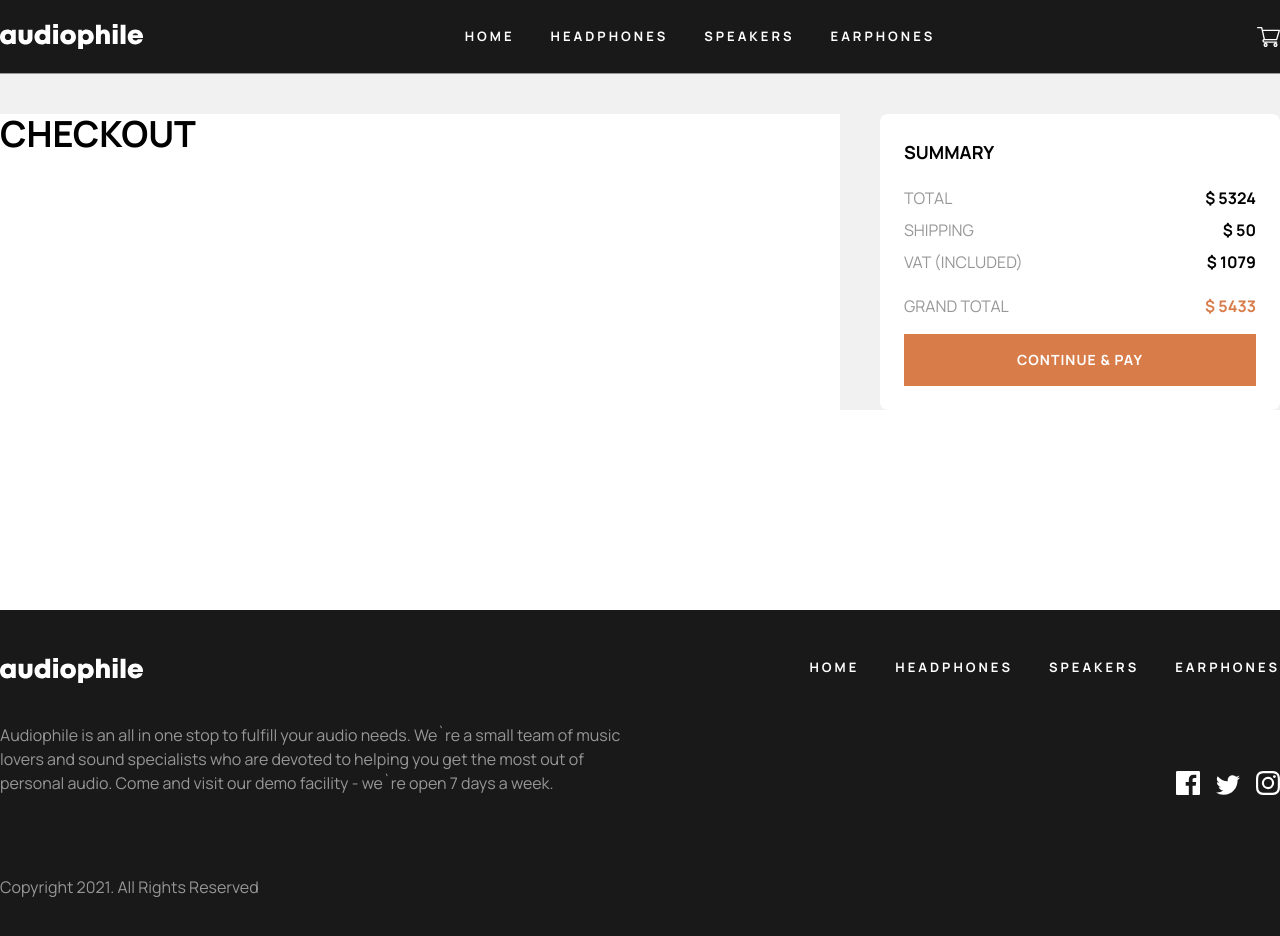
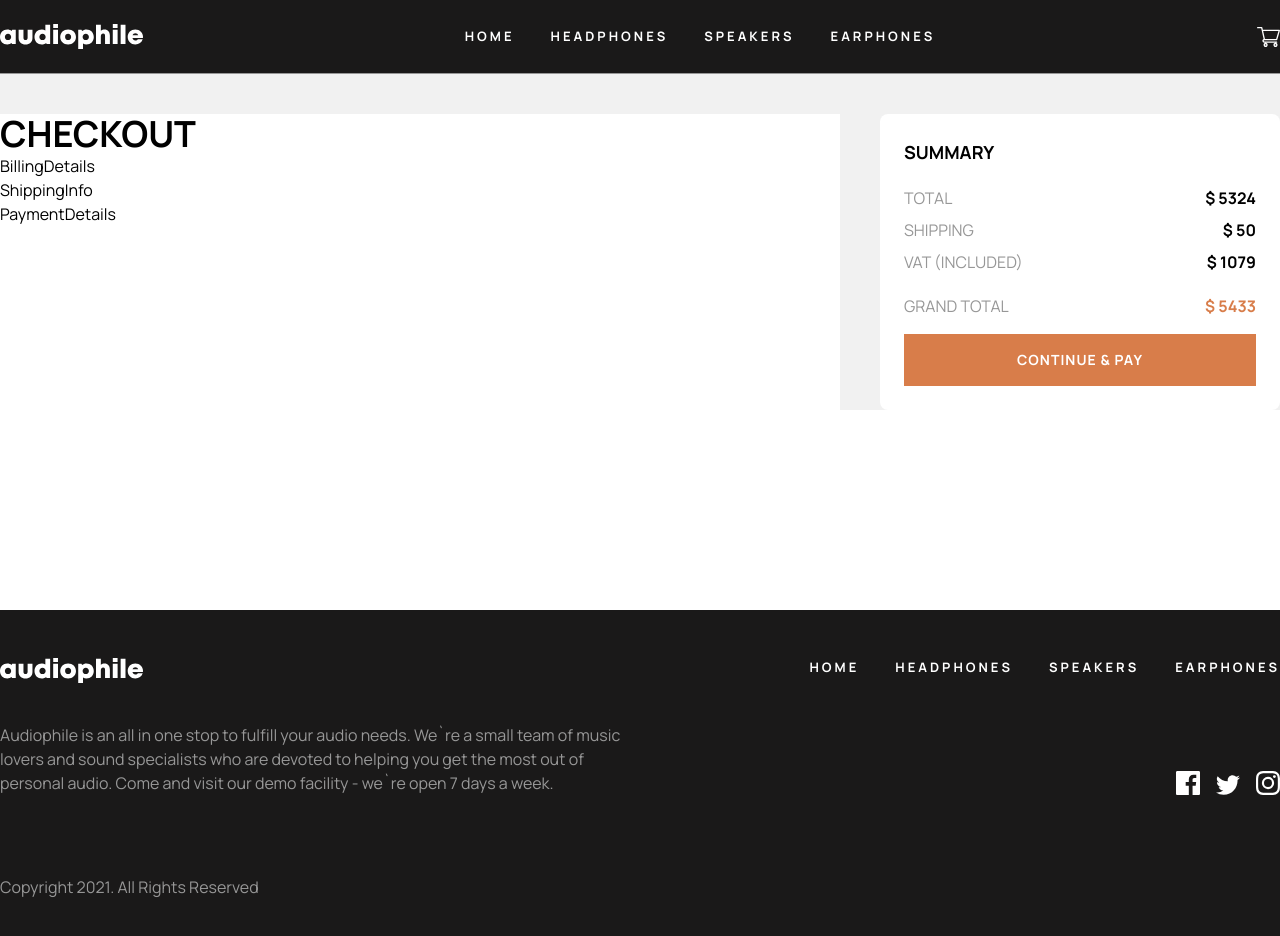
Before and after one commit to ArturDBW/audiophileShop, a React (Vite) app: page /checkout in a window 1280 px wide. Shown: the top 936 px of the page. Built offline with nearby package versions, Linux system fonts and the light colour scheme.

Commit message:
add three new components to Checkout.jsx

```diff
--- /dev/null
+++ b/src/components/BillingDetails.jsx
@@ -0,0 +1,3 @@
+export const BillingDetails = () => {
+  return <div>BillingDetails</div>;
+};
--- /dev/null
+++ b/src/components/PaymentDetails.jsx
@@ -0,0 +1,3 @@
+export const PaymentDetails = () => {
+  return <div>PaymentDetails</div>;
+};
--- a/src/components/PersonalDate.jsx
+++ b/src/components/PersonalDate.jsx
@@ -1,7 +1,16 @@
+import { BillingDetails } from "./BillingDetails";
+import { PaymentDetails } from "./PaymentDetails";
+import { ShippingInfo } from "./ShippingInfo";
+
 export const PersonalDate = () => {
   return (
     <div className="col-start-1 col-end-3 mt-10 bg-white">
       <h2 className="text-4xl font-bold">CHECKOUT</h2>
+      <div>
+        <BillingDetails />
+        <ShippingInfo />
+        <PaymentDetails />
+      </div>
     </div>
   );
 };
--- /dev/null
+++ b/src/components/ShippingInfo.jsx
@@ -0,0 +1,3 @@
+export const ShippingInfo = () => {
+  return <div>ShippingInfo</div>;
+};
```
